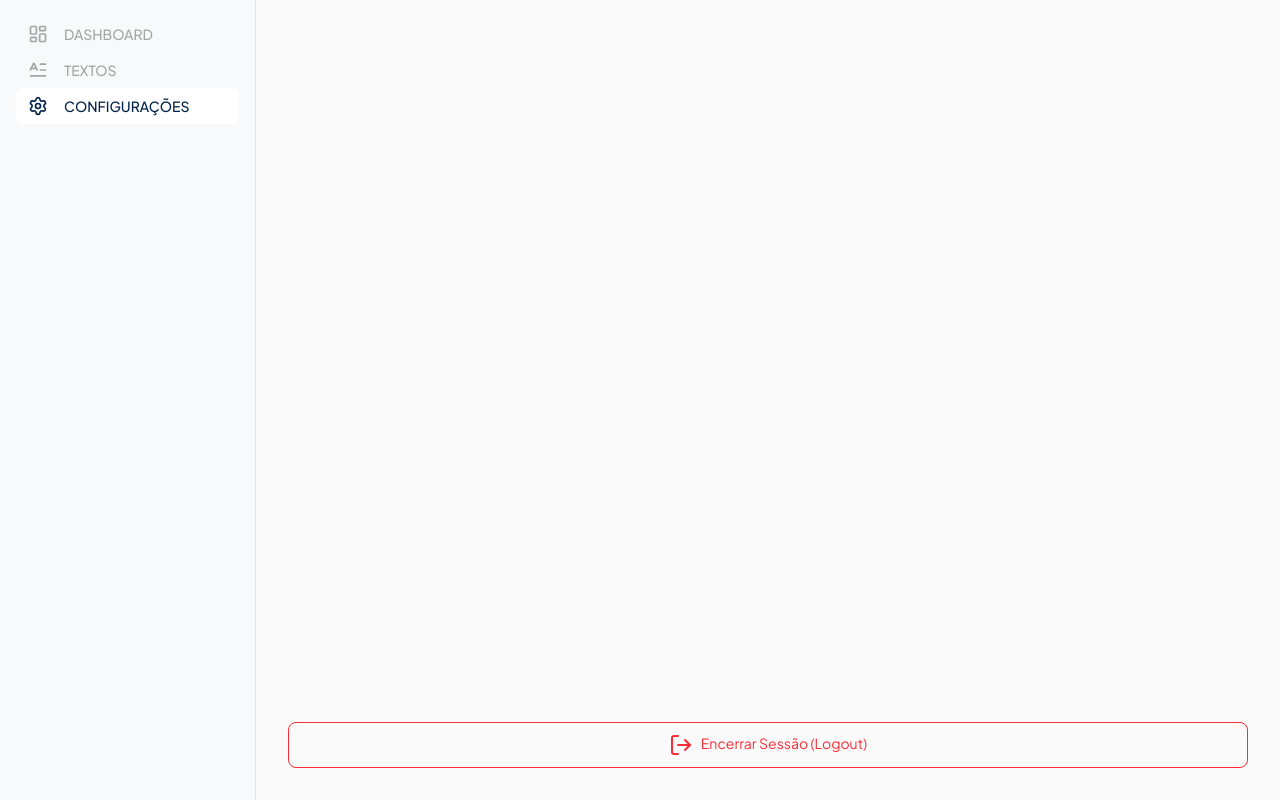
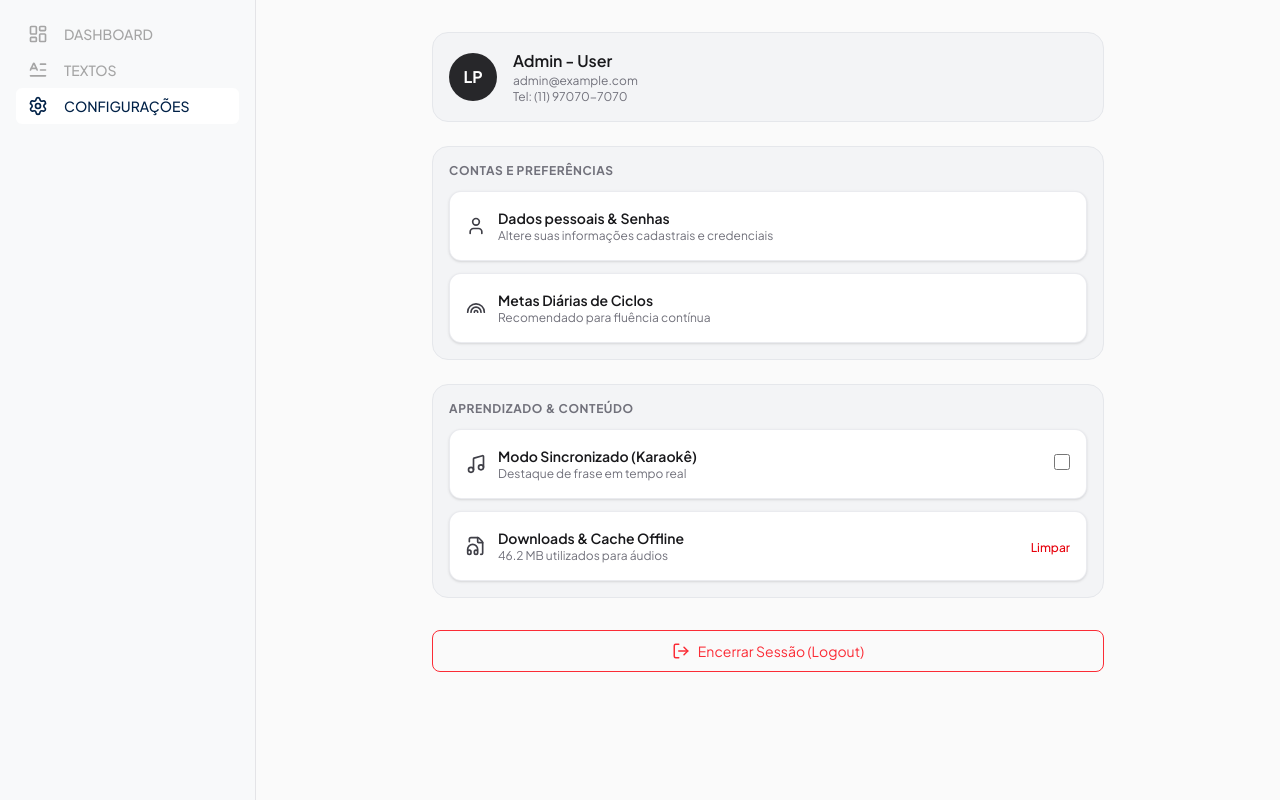
Before and after one commit to LucasPapini/repetilingua-web, a React (Vite) app: page /app/settings in a window 1280 px wide. Built offline with nearby package versions, Linux system fonts and the light colour scheme; sample sign-in values are in the browser's storage.

Commit message:
feature: Configuracao para a página de settings. Unica funcionalidade adicionada é o logout, ainda é necessário criar as novas rotas para perfil, metas diarias, modo karaoke e download em Cache.

```diff
--- /dev/null
+++ b/src/pages/app/settings/components/option-card.tsx
@@ -0,0 +1,35 @@
+import { Link } from "react-router-dom";
+
+interface OptionCardProps {
+  icon: React.ReactNode;
+  title: string;
+  description: string;
+  to?: string;
+  onClick?: () => void;
+  action?: React.ReactNode;
+}
+
+export function OptionCard({ icon, title, description, to, onClick, action }: OptionCardProps) {
+  const content = (
+    <div className="flex flex-1 items-center justify-between gap-4 p-4 rounded-xl bg-white border border-gray-200/80 shadow-sm hover:border-gray-300 hover:shadow transition-all text-left">
+      <div className="flex items-center gap-3">
+        <div className="text-zinc-700 shrink-0">{icon}</div>
+        <div className="flex flex-col">
+          <span className="text-sm font-semibold text-zinc-900">{title}</span>
+          <span className="text-xs text-zinc-500">{description}</span>
+        </div>
+      </div>
+      {action && <div className="shrink-0">{action}</div>}
+    </div>
+  );
+
+  if (to) {
+    return <Link to={to} className="block w-full">{content}</Link>;
+  }
+
+  return (
+    <button type="button" onClick={onClick} className="w-full text-left">
+      {content}
+    </button>
+  );
+}
--- a/src/pages/app/settings/index.tsx
+++ b/src/pages/app/settings/index.tsx
@@ -1,19 +1,87 @@
 import { Button } from "@/components/ui/button";
 import { useAuth } from "@/hooks/useAuth";
-import { LogOut } from "lucide-react";
+import { FileHeadphone, LogOut, Music, Rainbow, User } from "lucide-react";
+import { OptionCard } from "./components/option-card";
 
 export function Settings() {
   const { signOut } = useAuth();
   return (
-    <div className="flex flex-1 flex-col justify-end">
+    <div className="flex flex-col gap-6 max-w-2xl w-full mx-auto">
+      {/* CARD DE PERFIL / USUÁRIO */}
+      <section className="flex items-center gap-4 p-4 rounded-2xl bg-gray-100 border border-gray-200">
+        <div className="flex justify-center items-center w-12 h-12 bg-zinc-800 text-white font-bold rounded-full text-base shrink-0">
+          LP
+        </div>
+        <div className="flex flex-col">
+          <h1 className="text-base font-semibold text-zinc-900">Admin - User</h1>
+          <p className="text-xs text-zinc-500">admin@example.com</p>
+          <p className="text-xs text-zinc-500">Tel: (11) 97070-7070</p>
+        </div>
+      </section>
+
+      {/* SEÇÃO: CONTAS E PREFERÊNCIAS */}
+      <section className="flex flex-col p-4 rounded-2xl bg-gray-100 border border-gray-200">
+        <h2 className="text-xs font-bold uppercase tracking-wider text-zinc-500 mb-3">
+          Contas e Preferências
+        </h2>
+        <nav className="flex flex-col gap-3">
+          <OptionCard
+            icon={<User size={20} />}
+            title="Dados pessoais & Senhas"
+            description="Altere suas informações cadastrais e credenciais"
+            to="/app/profile/personal-data"
+          />
+          <OptionCard
+            icon={<Rainbow size={20} />}
+            title="Metas Diárias de Ciclos"
+            description="Recomendado para fluência contínua"
+            to="/app/profile/goals"
+          />
+        </nav>
+      </section>
+
+      {/* SEÇÃO: APRENDIZADO & CONTEÚDO */}
+      <section className="flex flex-col p-4 rounded-2xl bg-gray-100 border border-gray-200">
+        <h2 className="text-xs font-bold uppercase tracking-wider text-zinc-500 mb-3">
+          Aprendizado & Conteúdo
+        </h2>
+        <nav className="flex flex-col gap-3">
+          <OptionCard
+            icon={<Music size={20} />}
+            title="Modo Sincronizado (Karaokê)"
+            description="Destaque de frase em tempo real"
+            action={
+              <input
+                type="checkbox"
+                className="h-4 w-4 rounded border-gray-300 text-zinc-900 focus:ring-zinc-900 cursor-pointer"
+              />
+            }
+          />
+          <OptionCard
+            icon={<FileHeadphone size={20} />}
+            title="Downloads & Cache Offline"
+            description="46.2 MB utilizados para áudios"
+            action={
+              <button
+                type="button"
+                onClick={(e) => { e.stopPropagation(); /* lógica para limpar */ }}
+                className="text-xs font-medium text-red-600 hover:underline"
+              >
+                Limpar
+              </button>
+            }
+          />
+        </nav>
+      </section>
+
+      {/* BOTÃO DE LOGOUT */}
       <Button
         variant="danger_outline"
         onClick={signOut}
+        className="flex items-center justify-center gap-2 w-full mt-2"
       >
-        <div className="flex gap-2">
-          <LogOut />
-          Encerrar Sessão (Logout)
-        </div>
+        <LogOut size={18} />
+        Encerrar Sessão (Logout)
       </Button>
     </div>
   )
```
